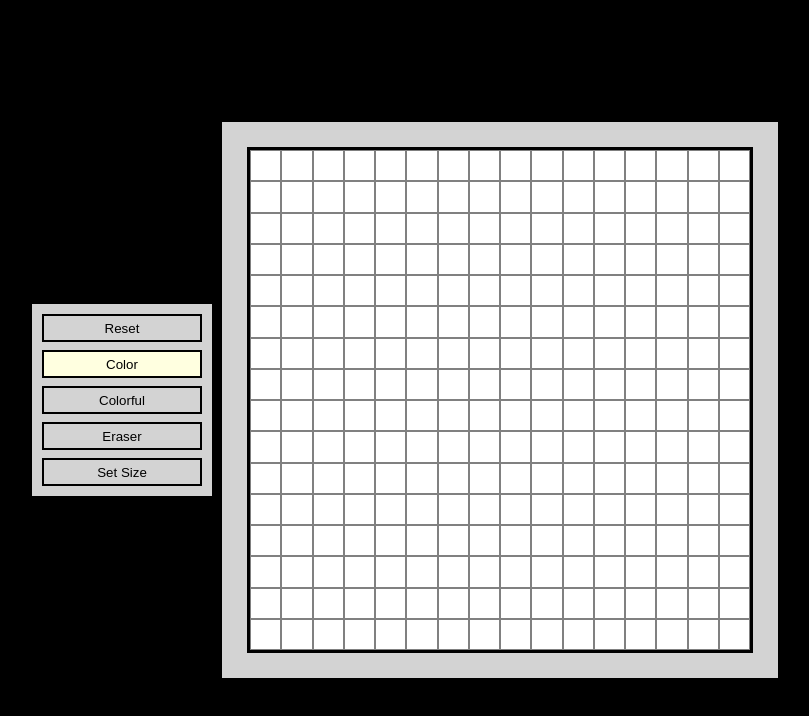
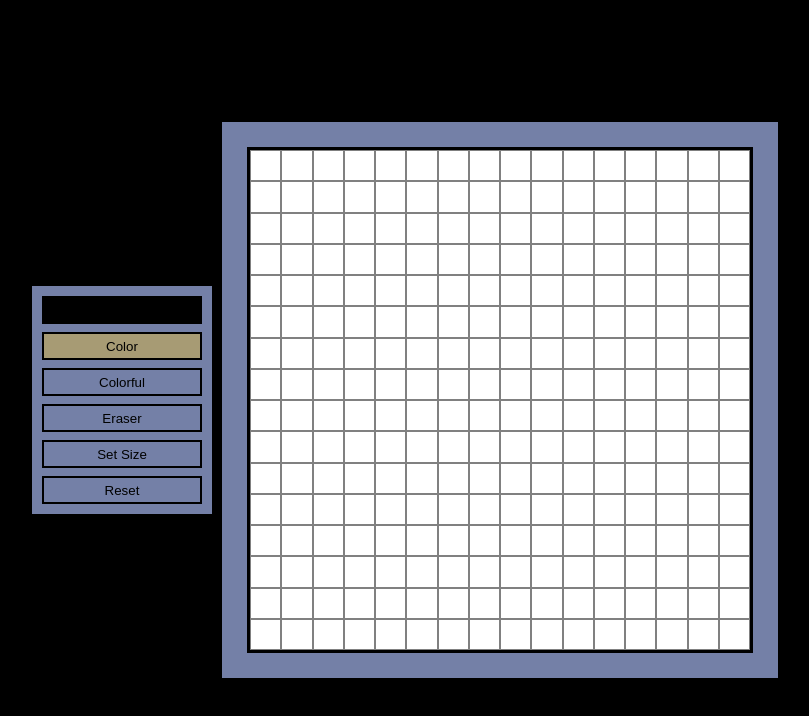
Before and after one commit to rynzaro/odin3-etchASketch, a plain HTML site: page index.html in a window 1280 px wide. Shown: the whole page, without its empty margins (235-1044 px from the left). Drawn offline with Linux system fonts and the light colour scheme.

Commit message:
Add color picker and style it properly

```diff
--- a/index.html
+++ b/index.html
@@ -8,11 +8,14 @@
 <body>
     <div class="container">
         <div class="container-settings">
-            <button class="btn button-reset">Reset</button>
+            <div class="color-box">
+                <input class="color-select" type="color" value="black">
+            </div>
             <button class="btn button-color btn-active" data-mode="color">Color</button>
             <button class="btn button-mode" data-mode="colorful">Colorful</button>
             <button class="btn button-mode" data-mode="erase">Eraser</button>
             <button class="btn btn-setting" data-setting="size">Set Size</button>
+            <button class="btn button-reset">Reset</button>
         </div>
         <div class="container-grid"></div>
     </div>
--- a/script.js
+++ b/script.js
@@ -21,6 +21,8 @@ document.addEventListener('DOMContentLoaded', function() {
     const setColorful = document.querySelector('[data-mode="colorful"]');
     const setEraser = document.querySelector('[data-mode="erase"]');
     const setSize = document.querySelector('[data-setting="size"]');
+    const colorInput = document.querySelector('.color-select');
+    colorInput.value = PEN_COLOR;
 
     initGrid(containerGrid, PIXEL_PER_ROW);
 
@@ -29,6 +31,7 @@ document.addEventListener('DOMContentLoaded', function() {
     setColorful.addEventListener('click', (event) => setMode(event.target.getAttribute("data-mode")));
     setEraser.addEventListener('click', (event) => setMode(event.target.getAttribute("data-mode")));
     setSize.addEventListener('click', () => setPixelPerRow(containerGrid));
+    colorInput.addEventListener('input', () => setPenColor(colorInput.value));
 
     function createGrid(container, pixelPerRow) {
         const size = SIZE / pixelPerRow;
--- a/styles.css
+++ b/styles.css
@@ -4,12 +4,12 @@
 }
 
 :root {
-    --main-bg-color: lightgrey;
-    --sec-bg-color: lightyellow;
+    --main-bg-color: #7480A7;
+    --sec-bg-color: #A79B74;
 }
 
 body {
-    background-color: black;
+    background-color: #000000;
 }
 
 .container {
@@ -27,10 +27,19 @@ body {
     gap: 0.5em 0;
     background-color: var(--main-bg-color);
     padding: 10px;
-
 }
 
-.container-settings .btn {
+.container-settings .color-box {
+    overflow: hidden;
+}
+
+.container-settings .color-box > input {
+    height: 200%;
+    width: 200%;
+    transform: translateX(-10px) translateY(-10px);
+}
+
+.container-settings .btn, .container-settings .color-box {
     background-color: var(--main-bg-color);
     border: 2px black solid;
 }
```
